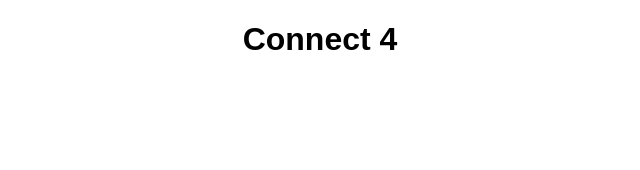
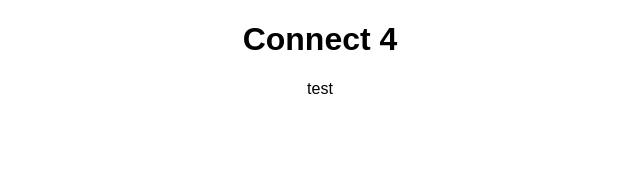
Before and after one commit to zachblume/craniometrix-takehome-zb, a React (Create React App) app: page / in a window 1280 px wide. Shown: the top 170 px of the page, without its empty margins (320-960 px from the left). Built offline with nearby package versions, Linux system fonts and the light colour scheme.

Commit message:
fixed webpack typescript dependency issue

```diff
--- a/src/App.tsx
+++ b/src/App.tsx
@@ -4,6 +4,7 @@ export default function App() {
   return (
     <div className="App">
       <h1>Connect 4</h1>
+      <div>test</div>
     </div>
   );
 }
--- /dev/null
+++ b/src/react-app-env.d.ts
@@ -0,0 +1 @@
+/// <reference types="react-scripts" />
```
Also changed, not shown: package.json (+12 -8 lines), tsconfig.json (+12 -1 lines), 2 other files (tests, documents, lock files or other folders).
